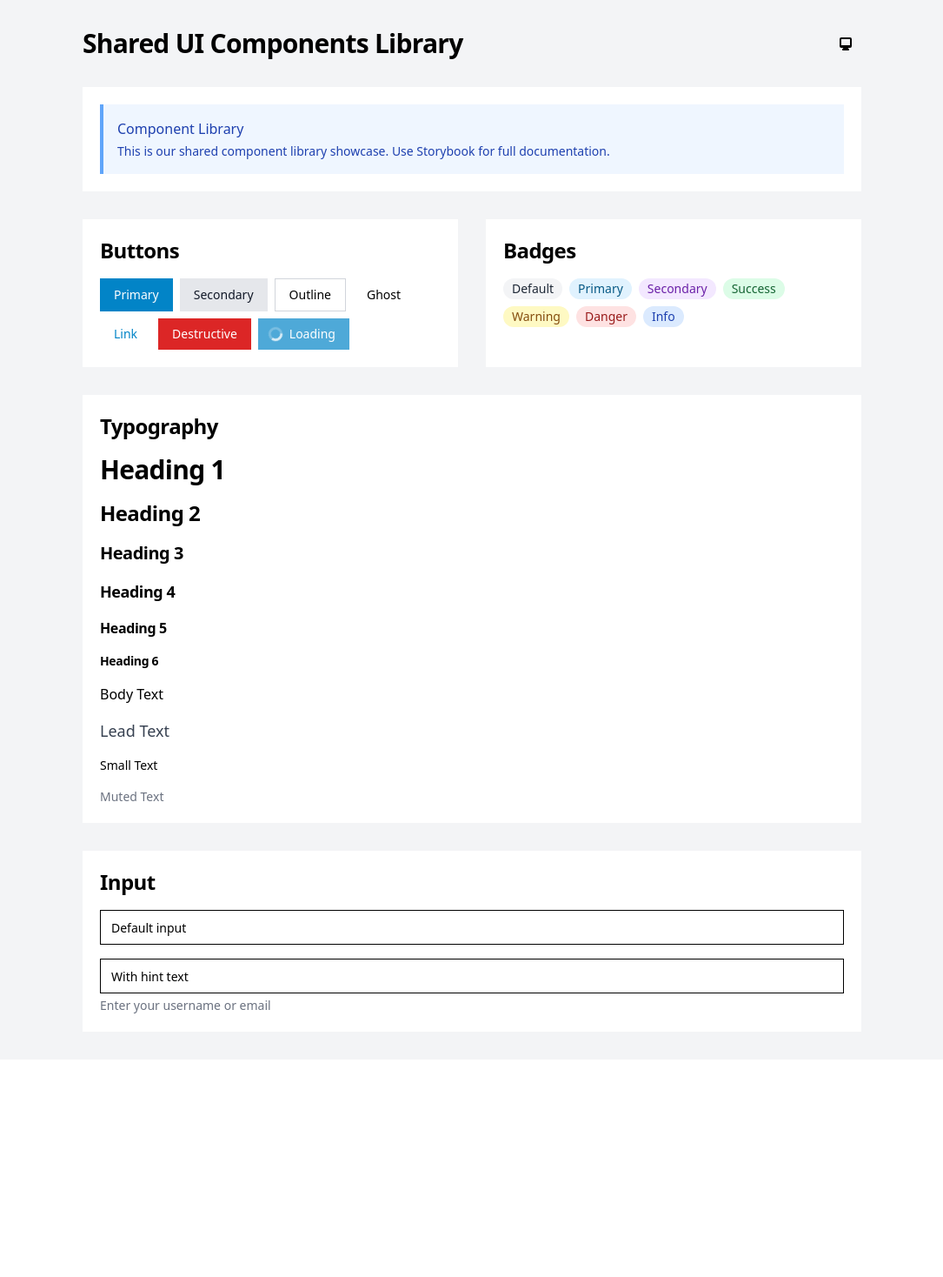
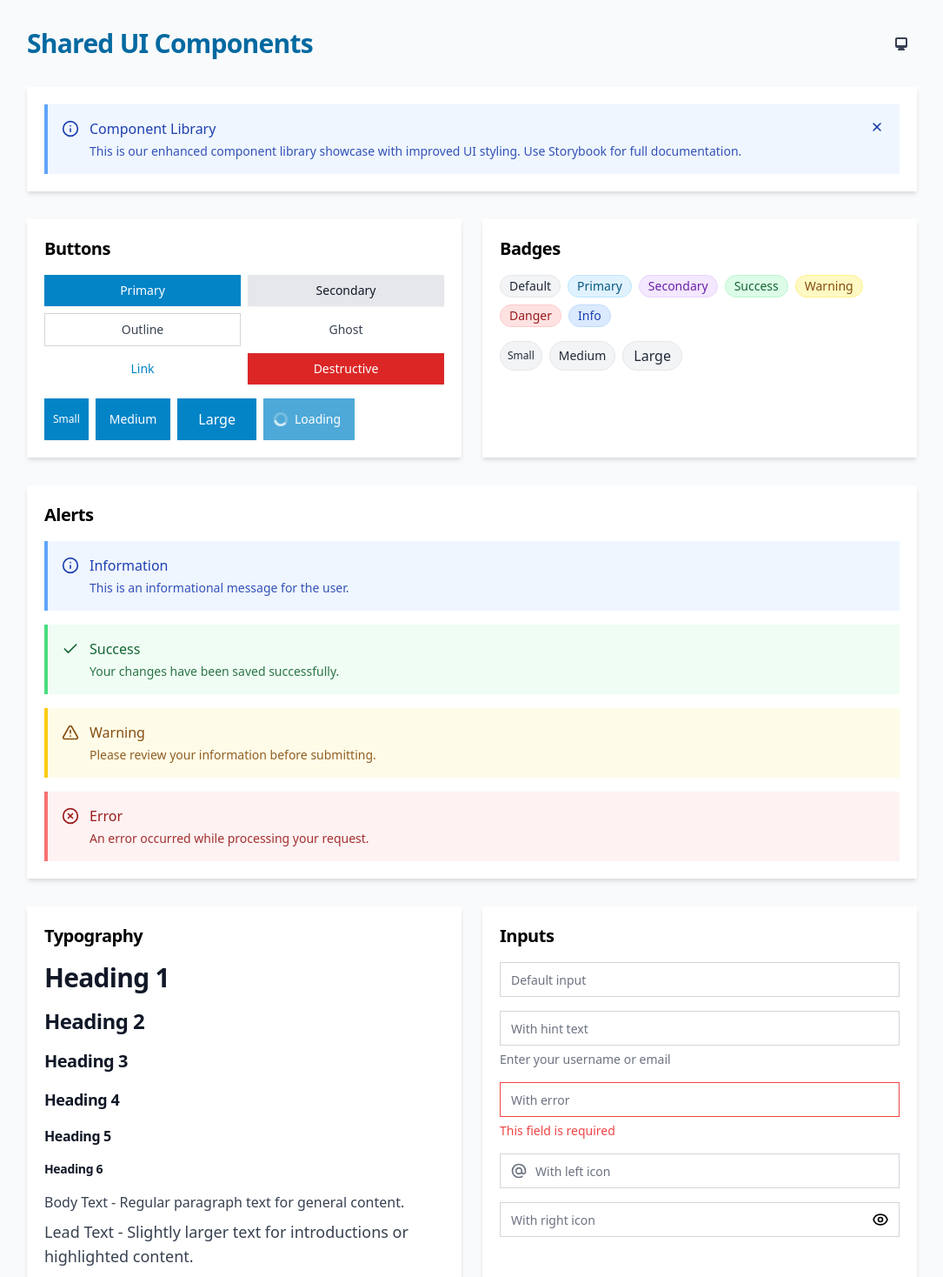
Before and after one commit to bibekgp53/shared-ui, a React (Vite) app: page / in a window 1280 px wide. Shown: the top 1468 px of the page at 87% size, without its empty margins (97-1182 px from the left). Before the commit the page ends 1218 px from the top, so only its background shows below. Built offline with nearby package versions, Linux system fonts and the light colour scheme.

Commit message:
feat: Implement Tailwind CSS
This commit integrates Tailwind CSS into the project to improve the styling and overall appearance of the UI components.

```diff
--- a/package.json
+++ b/package.json
@@ -50,7 +50,7 @@
     "date-fns": "^3.6.0",
     "embla-carousel-react": "^8.3.0",
     "input-otp": "^1.2.4",
-    "lucide-react": "^0.462.0",
+    "lucide-react": "^0.511.0",
     "next-themes": "^0.3.0",
     "react": "^18.3.1",
     "react-day-picker": "^8.10.1",
--- a/src/App.tsx
+++ b/src/App.tsx
@@ -1,41 +1,60 @@
 
-import React from 'react';
-import { Button, Card, Alert, Badge, Input, Text, Heading, ThemeToggle } from './components';
+import React, { useState } from 'react';
+import { Button, Card, CardHeader, CardTitle, CardContent, CardFooter, Alert, Badge, Input, Text, Heading, ThemeToggle } from './components';
+import { CheckIcon, InfoIcon, AlertTriangleIcon, XCircleIcon } from 'lucide-react';
 
 const App = () => {
+  const [isAlertVisible, setIsAlertVisible] = useState(true);
+
   return (
-    <div className="min-h-screen p-8 bg-gray-100 dark:bg-gray-900">
-      <div className="max-w-4xl mx-auto">
+    <div className="min-h-screen p-4 md:p-8 bg-gray-50 dark:bg-gray-900 transition-colors duration-200">
+      <div className="max-w-5xl mx-auto">
         <div className="flex justify-between items-center mb-8">
-          <Heading level={1}>Shared UI Components Library</Heading>
+          <Heading level={1} className="text-brand-700 dark:text-brand-300">Shared UI Components</Heading>
           <ThemeToggle />
         </div>
 
-        <Card className="mb-8">
+        {isAlertVisible && (
+          <Card className="mb-8" variant="elevated">
             <Alert
               title="Component Library"
               variant="info"
+              icon={<InfoIcon className="h-5 w-5" />}
+              onClose={() => setIsAlertVisible(false)}
             >
-            This is our shared component library showcase. Use Storybook for full documentation.
+              This is our enhanced component library showcase with improved UI styling. Use Storybook for full documentation.
             </Alert>
           </Card>
+        )}
 
-        <div className="grid md:grid-cols-2 gap-8 mb-8">
-          <Card>
-            <Heading level={2} className="mb-4">Buttons</Heading>
-            <div className="flex flex-wrap gap-2">
+        <div className="grid md:grid-cols-2 gap-6 mb-8">
+          <Card variant="elevated">
+            <CardHeader>
+              <CardTitle>Buttons</CardTitle>
+            </CardHeader>
+            <CardContent className="space-y-4">
+              <div className="grid grid-cols-2 gap-2">
                 <Button variant="primary">Primary</Button>
                 <Button variant="secondary">Secondary</Button>
                 <Button variant="outline">Outline</Button>
                 <Button variant="ghost">Ghost</Button>
                 <Button variant="link">Link</Button>
                 <Button variant="destructive">Destructive</Button>
+              </div>
+              <div className="flex flex-wrap gap-2">
+                <Button variant="primary" size="sm">Small</Button>
+                <Button variant="primary" size="md">Medium</Button>
+                <Button variant="primary" size="lg">Large</Button>
                 <Button variant="primary" isLoading>Loading</Button>
               </div>
+            </CardContent>
           </Card>
 
-          <Card>
-            <Heading level={2} className="mb-4">Badges</Heading>
+          <Card variant="elevated">
+            <CardHeader>
+              <CardTitle>Badges</CardTitle>
+            </CardHeader>
+            <CardContent>
               <div className="flex flex-wrap gap-2">
                 <Badge>Default</Badge>
                 <Badge variant="primary">Primary</Badge>
@@ -45,31 +64,125 @@ const App = () => {
                 <Badge variant="danger">Danger</Badge>
                 <Badge variant="info">Info</Badge>
               </div>
+              <div className="mt-4 flex flex-wrap gap-2">
+                <Badge size="sm">Small</Badge>
+                <Badge size="md">Medium</Badge>
+                <Badge size="lg">Large</Badge>
+              </div>
+            </CardContent>
           </Card>
         </div>
 
-        <Card className="mb-8">
-          <Heading level={2} className="mb-4">Typography</Heading>
-          <div className="space-y-4">
+        <Card className="mb-8" variant="elevated">
+          <CardHeader>
+            <CardTitle>Alerts</CardTitle>
+          </CardHeader>
+          <CardContent className="space-y-4">
+            <Alert
+              variant="info"
+              title="Information"
+              icon={<InfoIcon className="h-5 w-5" />}
+            >
+              This is an informational message for the user.
+            </Alert>
+            <Alert
+              variant="success"
+              title="Success"
+              icon={<CheckIcon className="h-5 w-5" />}
+            >
+              Your changes have been saved successfully.
+            </Alert>
+            <Alert
+              variant="warning"
+              title="Warning"
+              icon={<AlertTriangleIcon className="h-5 w-5" />}
+            >
+              Please review your information before submitting.
+            </Alert>
+            <Alert
+              variant="danger"
+              title="Error"
+              icon={<XCircleIcon className="h-5 w-5" />}
+            >
+              An error occurred while processing your request.
+            </Alert>
+          </CardContent>
+        </Card>
+
+        <div className="grid md:grid-cols-2 gap-6 mb-8">
+          <Card variant="elevated">
+            <CardHeader>
+              <CardTitle>Typography</CardTitle>
+            </CardHeader>
+            <CardContent className="space-y-4">
               <Heading level={1}>Heading 1</Heading>
               <Heading level={2}>Heading 2</Heading>
               <Heading level={3}>Heading 3</Heading>
               <Heading level={4}>Heading 4</Heading>
               <Heading level={5}>Heading 5</Heading>
               <Heading level={6}>Heading 6</Heading>
-            <Text variant="body">Body Text</Text>
-            <Text variant="lead">Lead Text</Text>
-            <Text variant="small">Small Text</Text>
-            <Text variant="muted">Muted Text</Text>
+              <div className="space-y-2">
+                <Text variant="body">Body Text - Regular paragraph text for general content.</Text>
+                <Text variant="lead">Lead Text - Slightly larger text for introductions or highlighted content.</Text>
+                <Text variant="small">Small Text - Smaller text for less important information.</Text>
+                <Text variant="muted">Muted Text - De-emphasized text for secondary information.</Text>
               </div>
+            </CardContent>
           </Card>
 
-        <Card>
-          <Heading level={2} className="mb-4">Input</Heading>
-          <div className="space-y-4">
+          <Card variant="elevated">
+            <CardHeader>
+              <CardTitle>Inputs</CardTitle>
+            </CardHeader>
+            <CardContent className="space-y-4">
               <Input placeholder="Default input" />
-            <Input placeholder="With hint text" hint="Enter your username or email" />
+              <Input
+                placeholder="With hint text"
+                hint="Enter your username or email"
+              />
+              <Input
+                placeholder="With error"
+                error="This field is required"
+              />
+              <Input
+                placeholder="With left icon"
+                leftElement={<svg className="h-5 w-5" xmlns="http://www.w3.org/2000/svg" fill="none" viewBox="0 0 24 24" stroke="currentColor">
+                  <path strokeLinecap="round" strokeLinejoin="round" strokeWidth={2} d="M16 12a4 4 0 10-8 0 4 4 0 008 0zm0 0v1.5a2.5 2.5 0 005 0V12a9 9 0 10-9 9m4.5-1.206a8.959 8.959 0 01-4.5 1.207" />
+                </svg>}
+              />
+              <Input
+                placeholder="With right icon"
+                type="password"
+                rightElement={<svg className="h-5 w-5" xmlns="http://www.w3.org/2000/svg" fill="none" viewBox="0 0 24 24" stroke="currentColor">
+                  <path strokeLinecap="round" strokeLinejoin="round" strokeWidth={2} d="M15 12a3 3 0 11-6 0 3 3 0 016 0z" />
+                  <path strokeLinecap="round" strokeLinejoin="round" strokeWidth={2} d="M2.458 12C3.732 7.943 7.523 5 12 5c4.478 0 8.268 2.943 9.542 7-1.274 4.057-5.064 7-9.542 7-4.477 0-8.268-2.943-9.542-7z" />
+                </svg>}
+              />
+            </CardContent>
+          </Card>
         </div>
+
+        <Card variant="elevated">
+          <CardHeader>
+            <CardTitle>Cards</CardTitle>
+          </CardHeader>
+          <CardContent>
+            <div className="grid md:grid-cols-3 gap-4">
+              <Card variant="default" className="h-40 flex items-center justify-center">
+                <Text>Default Card</Text>
+              </Card>
+              <Card variant="bordered" className="h-40 flex items-center justify-center">
+                <Text>Bordered Card</Text>
+              </Card>
+              <Card variant="elevated" className="h-40 flex items-center justify-center">
+                <Text>Elevated Card</Text>
+              </Card>
+            </div>
+          </CardContent>
+          <CardFooter>
+            <Button variant="outline" size="sm">Cancel</Button>
+            <Button variant="primary" size="sm" className="ml-2">Save Changes</Button>
+          </CardFooter>
         </Card>
       </div>
     </div>
--- a/src/components/Alert/Alert.tsx
+++ b/src/components/Alert/Alert.tsx
@@ -12,10 +12,10 @@ export interface AlertProps extends React.HTMLAttributes<HTMLDivElement> {
 export const Alert = React.forwardRef<HTMLDivElement, AlertProps>(
   ({ className, children, variant = 'info', title, icon, onClose, ...props }, ref) => {
     const variantStyles = {
-      info: 'bg-blue-50 text-blue-800 dark:bg-blue-900/50 dark:text-blue-300',
-      success: 'bg-green-50 text-green-800 dark:bg-green-900/50 dark:text-green-300',
-      warning: 'bg-yellow-50 text-yellow-800 dark:bg-yellow-900/50 dark:text-yellow-300',
-      danger: 'bg-red-50 text-red-800 dark:bg-red-900/50 dark:text-red-300',
+      info: 'bg-blue-50 text-blue-800 dark:bg-blue-900/30 dark:text-blue-300',
+      success: 'bg-green-50 text-green-800 dark:bg-green-900/30 dark:text-green-300',
+      warning: 'bg-yellow-50 text-yellow-800 dark:bg-yellow-900/30 dark:text-yellow-300',
+      danger: 'bg-red-50 text-red-800 dark:bg-red-900/30 dark:text-red-300',
     };
 
     const borderStyles = {
@@ -28,7 +28,7 @@ export const Alert = React.forwardRef<HTMLDivElement, AlertProps>(
     return (
       <div
         className={cn(
-          'p-4 rounded-r-md',
+          'p-4 rounded-r-lg animate-fade-in',
           variantStyles[variant],
           borderStyles[variant],
           className
@@ -38,19 +38,19 @@ export const Alert = React.forwardRef<HTMLDivElement, AlertProps>(
         {...props}
       >
         <div className="flex items-start">
-          {icon && <div className="flex-shrink-0 mr-3">{icon}</div>}
+          {icon && <div className="flex-shrink-0 mr-3 pt-0.5">{icon}</div>}
           <div className="flex-1">
             {title && <div className="font-medium mb-1">{title}</div>}
-            <div className="text-sm">{children}</div>
+            <div className="text-sm opacity-90">{children}</div>
           </div>
           {onClose && (
             <button
               type="button"
               onClick={onClose}
-              className="ml-3 -mr-1.5 -mt-1.5 inline-flex h-8 w-8 items-center justify-center rounded-md hover:bg-black/10 focus:outline-none focus:ring-2 focus:ring-black/20"
+              className="ml-3 -mr-1 -mt-1 p-1.5 rounded-md hover:bg-black/10 focus:outline-none focus:ring-2 focus:ring-black/20 dark:hover:bg-white/10 dark:focus:ring-white/20 btn-transition"
               aria-label="Close"
             >
-              <svg xmlns="http://www.w3.org/2000/svg" className="h-5 w-5" viewBox="0 0 20 20" fill="currentColor">
+              <svg xmlns="http://www.w3.org/2000/svg" className="h-4 w-4" viewBox="0 0 20 20" fill="currentColor">
                 <path fillRule="evenodd" d="M4.293 4.293a1 1 0 011.414 0L10 8.586l4.293-4.293a1 1 0 111.414 1.414L11.414 10l4.293 4.293a1 1 0 01-1.414 1.414L10 11.414l-4.293 4.293a1 1 0 01-1.414-1.414L8.586 10 4.293 5.707a1 1 0 010-1.414z" clipRule="evenodd" />
               </svg>
             </button>
--- a/src/components/Badge/Badge.tsx
+++ b/src/components/Badge/Badge.tsx
@@ -10,13 +10,13 @@ export interface BadgeProps extends React.HTMLAttributes<HTMLDivElement> {
 export const Badge = React.forwardRef<HTMLDivElement, BadgeProps>(
   ({ className, variant = 'default', size = 'md', ...props }, ref) => {
     const variantStyles = {
-      default: 'bg-gray-100 text-gray-800 dark:bg-gray-700 dark:text-gray-300',
-      primary: 'bg-brand-100 text-brand-800 dark:bg-brand-800 dark:text-brand-100',
-      secondary: 'bg-purple-100 text-purple-800 dark:bg-purple-800 dark:text-purple-100',
-      success: 'bg-green-100 text-green-800 dark:bg-green-800 dark:text-green-100',
-      warning: 'bg-yellow-100 text-yellow-800 dark:bg-yellow-800 dark:text-yellow-100',
-      danger: 'bg-red-100 text-red-800 dark:bg-red-800 dark:text-red-100',
-      info: 'bg-blue-100 text-blue-800 dark:bg-blue-800 dark:text-blue-100',
+      default: 'bg-gray-100 text-gray-800 dark:bg-gray-700 dark:text-gray-300 border border-gray-200 dark:border-gray-600',
+      primary: 'bg-brand-100 text-brand-800 dark:bg-brand-900 dark:text-brand-300 border border-brand-200 dark:border-brand-800',
+      secondary: 'bg-purple-100 text-purple-800 dark:bg-purple-900 dark:text-purple-300 border border-purple-200 dark:border-purple-800',
+      success: 'bg-green-100 text-green-800 dark:bg-green-900 dark:text-green-300 border border-green-200 dark:border-green-800',
+      warning: 'bg-yellow-100 text-yellow-800 dark:bg-yellow-900 dark:text-yellow-300 border border-yellow-200 dark:border-yellow-800',
+      danger: 'bg-red-100 text-red-800 dark:bg-red-900 dark:text-red-300 border border-red-200 dark:border-red-800',
+      info: 'bg-blue-100 text-blue-800 dark:bg-blue-900 dark:text-blue-300 border border-blue-200 dark:border-blue-800',
     };
 
     const sizeStyles = {
--- a/src/components/Button/Button.tsx
+++ b/src/components/Button/Button.tsx
@@ -23,16 +23,16 @@ export const Button = React.forwardRef<HTMLButtonElement, ButtonProps>(
     ...props
   }, ref) => {
     const variantStyles = {
-      primary: 'bg-brand-600 text-white hover:bg-brand-700 focus:ring-brand-500',
-      secondary: 'bg-gray-200 text-gray-900 hover:bg-gray-300 focus:ring-gray-400',
-      outline: 'bg-transparent border border-gray-300 hover:bg-gray-100 focus:ring-gray-300',
-      ghost: 'bg-transparent hover:bg-gray-100 focus:ring-gray-300',
-      link: 'bg-transparent text-brand-600 hover:underline focus:ring-brand-500 p-0',
-      destructive: 'bg-red-600 text-white hover:bg-red-700 focus:ring-red-500',
+      primary: 'bg-brand-600 text-white shadow-sm hover:bg-brand-700 focus:ring-brand-500',
+      secondary: 'bg-gray-200 text-gray-900 shadow-sm hover:bg-gray-300 focus:ring-gray-400',
+      outline: 'bg-transparent border border-gray-300 text-gray-700 hover:bg-gray-50 focus:ring-gray-300 dark:text-gray-300 dark:border-gray-600 dark:hover:bg-gray-800',
+      ghost: 'bg-transparent text-gray-700 hover:bg-gray-100 focus:ring-gray-300 dark:text-gray-300 dark:hover:bg-gray-800',
+      link: 'bg-transparent text-brand-600 hover:underline focus:ring-brand-500 p-0 dark:text-brand-400',
+      destructive: 'bg-red-600 text-white shadow-sm hover:bg-red-700 focus:ring-red-500',
     };
 
     const sizeStyles = {
-      sm: 'text-xs px-2.5 py-1.5 rounded',
+      sm: 'text-xs px-2.5 py-1.5 rounded-md',
       md: 'text-sm px-4 py-2 rounded-md',
       lg: 'text-base px-6 py-3 rounded-lg',
     };
@@ -40,7 +40,7 @@ export const Button = React.forwardRef<HTMLButtonElement, ButtonProps>(
     return (
       <button
         className={cn(
-          'font-medium focus:outline-none focus:ring-2 focus:ring-offset-2 inline-flex items-center justify-center transition-colors',
+          'font-medium focus-ring inline-flex items-center justify-center btn-transition',
           variantStyles[variant],
           sizeStyles[size],
           isLoading ? 'opacity-70 cursor-not-allowed' : '',
--- a/src/components/Card/Card.tsx
+++ b/src/components/Card/Card.tsx
@@ -12,7 +12,7 @@ export const Card = React.forwardRef<HTMLDivElement, CardProps>(
     const variantStyles = {
       default: 'bg-white dark:bg-gray-800',
       bordered: 'bg-white dark:bg-gray-800 border border-gray-200 dark:border-gray-700',
-      elevated: 'bg-white dark:bg-gray-800 shadow-md',
+      elevated: 'bg-white dark:bg-gray-800 card-shadow',
     };
 
     const paddingStyles = {
@@ -25,7 +25,7 @@ export const Card = React.forwardRef<HTMLDivElement, CardProps>(
     return (
       <div
         className={cn(
-          'rounded-lg',
+          'rounded-lg transition-all duration-200',
           variantStyles[variant],
           paddingStyles[padding],
           className
@@ -60,7 +60,7 @@ export const CardTitle = React.forwardRef<
 >(({ className, ...props }, ref) => (
   <h3
     ref={ref}
-    className={cn("text-lg font-semibold", className)}
+    className={cn("text-xl font-semibold tracking-tight", className)}
     {...props}
   />
 ));
@@ -95,7 +95,7 @@ export const CardFooter = React.forwardRef<
 >(({ className, ...props }, ref) => (
   <div
     ref={ref}
-    className={cn("flex items-center mt-4 pt-4 border-t", className)}
+    className={cn("flex items-center mt-6 pt-4 border-t border-gray-200 dark:border-gray-700", className)}
     {...props}
   />
 ));
--- a/src/components/Input/Input.tsx
+++ b/src/components/Input/Input.tsx
@@ -23,17 +23,20 @@ export const Input = React.forwardRef<HTMLInputElement, InputProps>(
       <div className="w-full">
         <div className="relative">
           {leftElement && (
-            <div className="absolute inset-y-0 left-0 flex items-center pl-3 pointer-events-none text-gray-500">
+            <div className="absolute inset-y-0 left-0 flex items-center pl-3 pointer-events-none text-gray-500 dark:text-gray-400">
               {leftElement}
             </div>
           )}
           <input
             type={type}
             className={cn(
-              'flex h-10 w-full rounded-md border border-input bg-background px-3 py-2 text-sm ring-offset-background file:border-0 file:bg-transparent file:text-sm file:font-medium placeholder:text-muted-foreground focus-visible:outline-none focus-visible:ring-2 focus-visible:ring-ring focus-visible:ring-offset-2 disabled:cursor-not-allowed disabled:opacity-50',
+              'flex h-10 w-full rounded-md border bg-background px-3 py-2 text-sm transition-colors',
+              'border-gray-300 dark:border-gray-600',
+              'input-focus-ring focus-visible:ring-brand-500',
+              'placeholder:text-gray-500 dark:placeholder:text-gray-400',
               leftElement ? 'pl-10' : '',
               rightElement ? 'pr-10' : '',
-              error ? 'border-red-500 focus-visible:ring-red-500' : '',
+              error ? 'border-red-500 focus-visible:ring-red-500' : 'hover:border-gray-400 dark:hover:border-gray-500',
               className
             )}
             ref={ref}
@@ -45,8 +48,8 @@ export const Input = React.forwardRef<HTMLInputElement, InputProps>(
             </div>
           )}
         </div>
-        {error && <p className="mt-1 text-sm text-red-500">{error}</p>}
-        {hint && !error && <p className="mt-1 text-sm text-gray-500">{hint}</p>}
+        {error && <p className="mt-1.5 text-sm text-red-500">{error}</p>}
+        {hint && !error && <p className="mt-1.5 text-sm text-gray-500 dark:text-gray-400">{hint}</p>}
       </div>
     );
   }
--- a/src/components/Typography/Typography.tsx
+++ b/src/components/Typography/Typography.tsx
@@ -10,9 +10,9 @@ export interface TextProps extends React.HTMLAttributes<HTMLParagraphElement> {
 export const Text = React.forwardRef<HTMLParagraphElement, TextProps>(
   ({ className, variant = 'body', as: Component = 'p', ...props }, ref) => {
     const variantStyles = {
-      body: 'text-base',
-      lead: 'text-lg text-gray-700 dark:text-gray-300',
-      small: 'text-sm',
+      body: 'text-base text-gray-700 dark:text-gray-300',
+      lead: 'text-lg leading-7 text-gray-700 dark:text-gray-300',
+      small: 'text-sm text-gray-600 dark:text-gray-400',
       muted: 'text-sm text-gray-500 dark:text-gray-400',
     };
 
@@ -64,7 +64,7 @@ export const Heading = React.forwardRef<HTMLHeadingElement, HeadingProps>(
       <Tag
         ref={ref}
         className={cn(
-          'font-bold tracking-tight',
+          'font-bold tracking-tight text-gray-900 dark:text-gray-100',
           sizeStyles[selectedSize as keyof typeof sizeStyles],
           className
         )}
--- a/src/components/styles.css
+++ b/src/components/styles.css
@@ -3,4 +3,30 @@
 @tailwind components;
 @tailwind utilities;
 
-/* Add any shared component specific styles here */
+@layer base {
+  :root {
+    --card-shadow: 0 4px 6px -1px rgba(0, 0, 0, 0.1), 0 2px 4px -1px rgba(0, 0, 0, 0.06);
+  }
+
+  .dark {
+    --card-shadow: 0 4px 6px -1px rgba(0, 0, 0, 0.3), 0 2px 4px -1px rgba(0, 0, 0, 0.18);
+  }
+}
+
+@layer components {
+  .btn-transition {
+    @apply transition-all duration-200 ease-in-out;
+  }
+
+  .card-shadow {
+    box-shadow: var(--card-shadow);
+  }
+
+  .focus-ring {
+    @apply focus:outline-none focus:ring-2 focus:ring-offset-2;
+  }
+
+  .input-focus-ring {
+    @apply focus-visible:outline-none focus-visible:ring-2 focus-visible:ring-offset-2;
+  }
+}
```
Also changed, not shown: 1 other file (tests, documents, lock files or other folders). Lines whose indentation alone changed are shown as unchanged.
